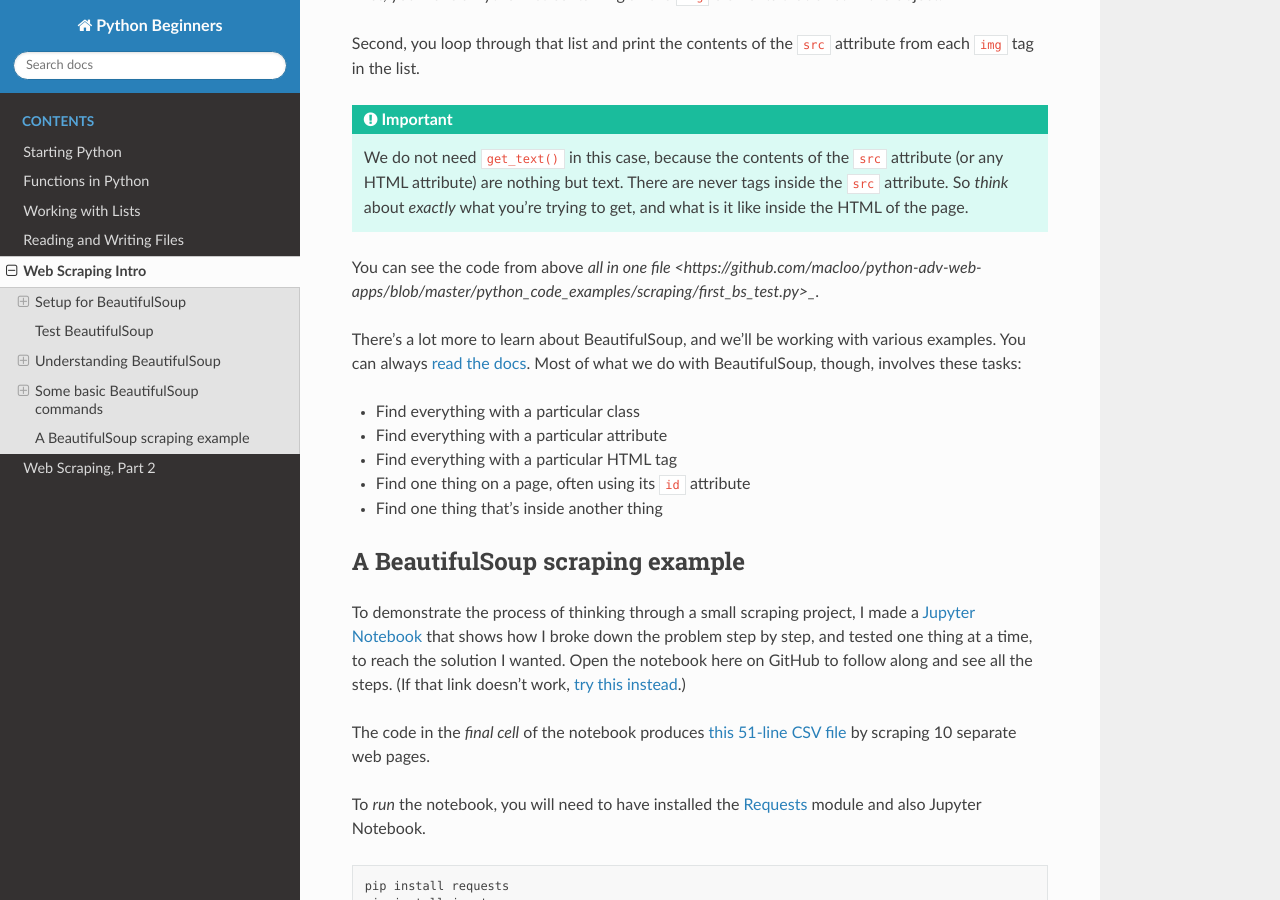
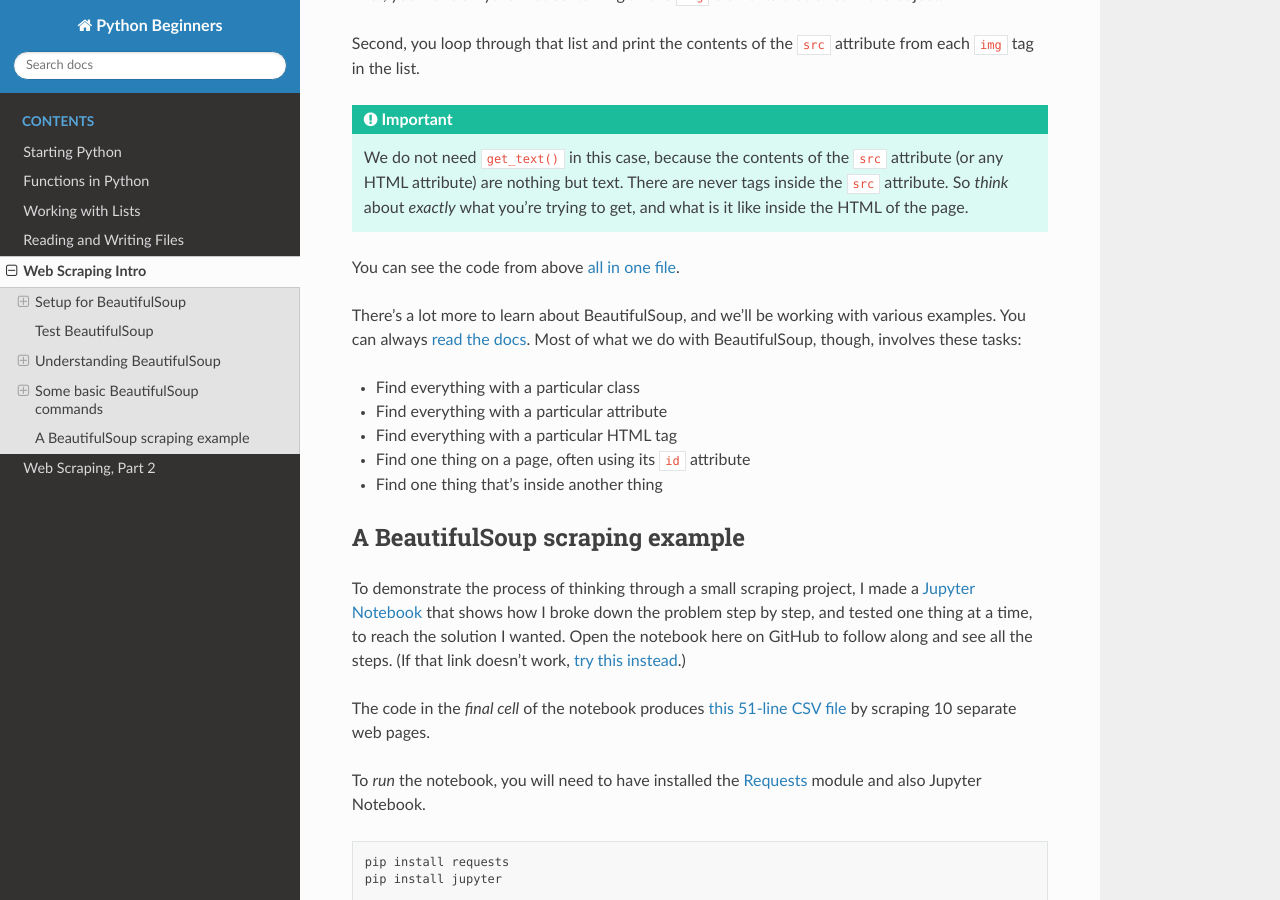
Before and after one commit to macloo/python-adv-web-apps, a Sphinx documentation site: the page built from docs/scraping.rst, in a window 1280 px wide and 900 px high, scrolled down 6618 px. Built offline with Sphinx 7.4.7 and the Read the Docs theme 2.0.0, drawn with Linux system fonts in a browser that asks for light colours.

```diff
--- a/docs/scraping.rst
+++ b/docs/scraping.rst
@@ -207,7 +207,7 @@ Second, you loop through that list and print the contents of the ``src`` attribu
 
 .. important:: We do not need ``get_text()`` in this case, because the contents of the ``src`` attribute (or any HTML attribute) are nothing but text. There are never tags inside the ``src`` attribute. So *think* about *exactly* what you’re trying to get, and what is it like inside the HTML of the page.
 
-You can see the code from above `all in one file <https://github.com/macloo/python-adv-web-apps/blob/master/python_code_examples/scraping/first_bs_test.py>_`.
+You can see the code from above `all in one file <https://github.com/macloo/python-adv-web-apps/blob/master/python_code_examples/scraping/first_bs_test.py>`_.
 
 There’s a lot more to learn about BeautifulSoup, and we’ll be working with various examples. You can always `read the docs <https://www.crummy.com/software/BeautifulSoup/bs4/doc/>`_. Most of what we do with BeautifulSoup, though, involves these tasks:
 
```
Also changed, not shown: 5 other files.
